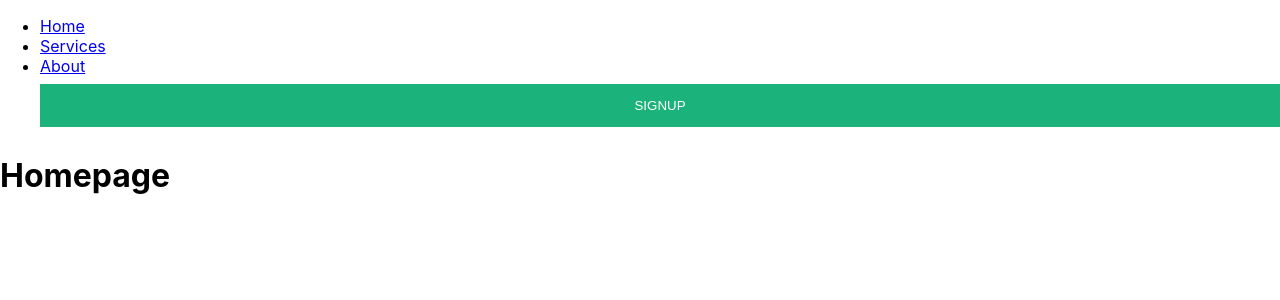
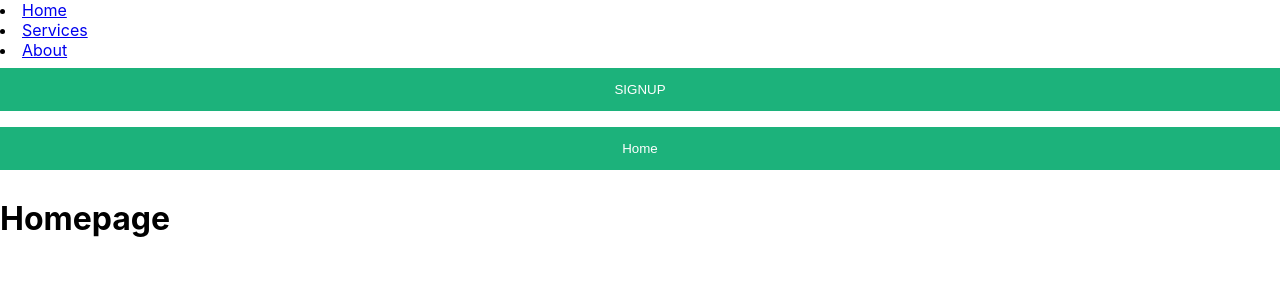
Before and after one commit to Teenskey-Knows/Phase-4-salon-frontend, a React (Create React App) app: page / in a window 1280 px wide. Shown: the top 300 px of the page. Built offline with nearby package versions, Linux system fonts and the light colour scheme.

Commit message:
modified Navbar

```diff
--- a/src/components/Navbar/Navbar.js
+++ b/src/components/Navbar/Navbar.js
@@ -5,8 +5,9 @@ import "./Navbar.css";
 
 function Navbar() {
   return (
+    <div className="nav">
     <nav>
-      <ul>
+
         <li>
           <Link to="/">Home</Link>
         </li>
@@ -22,10 +23,17 @@ function Navbar() {
                 >
                     <button className="btn">SIGNUP</button>
                 </NavLink>
+                <NavLink
+                  to="/"
+                  exact="true"
+
+                >
+                    <button className="btn">Home</button>
+                </NavLink>
 
 
-      </ul>
     </nav>
+    </div>
   );
 }
 
```
